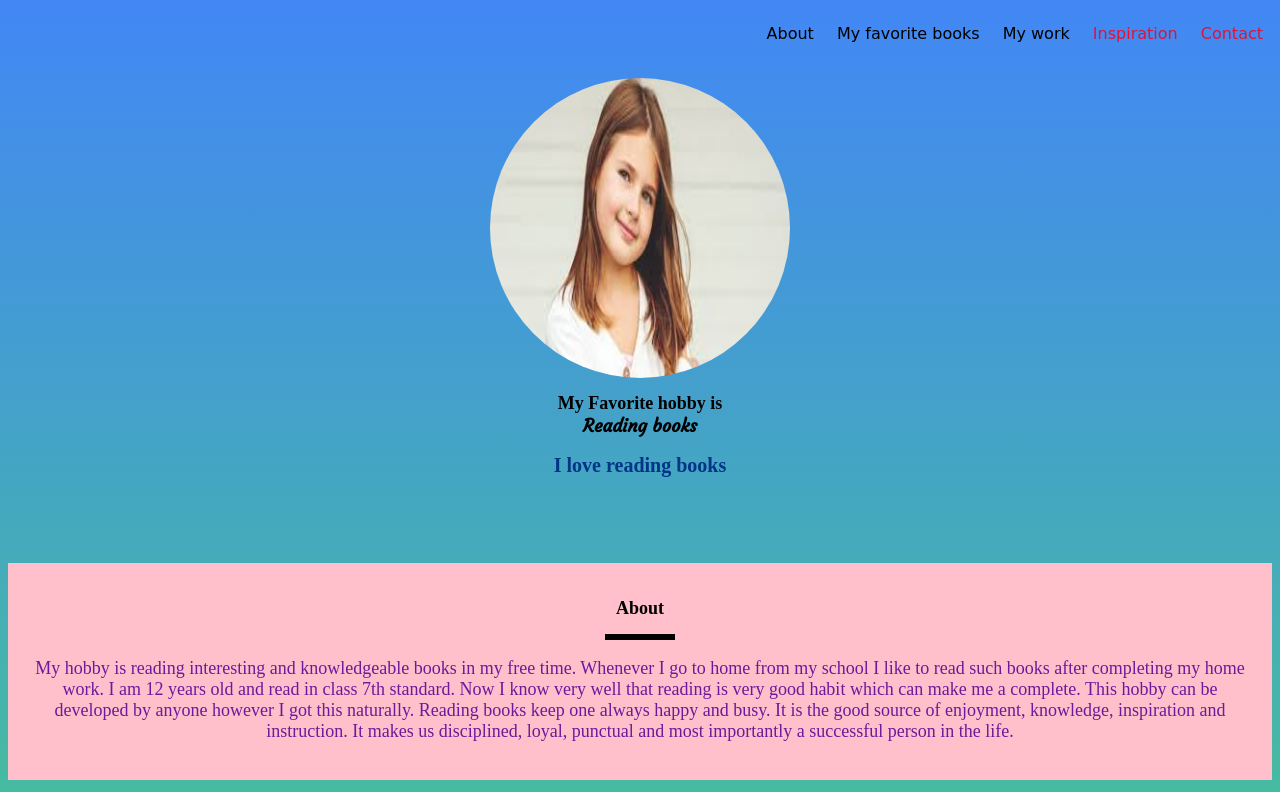
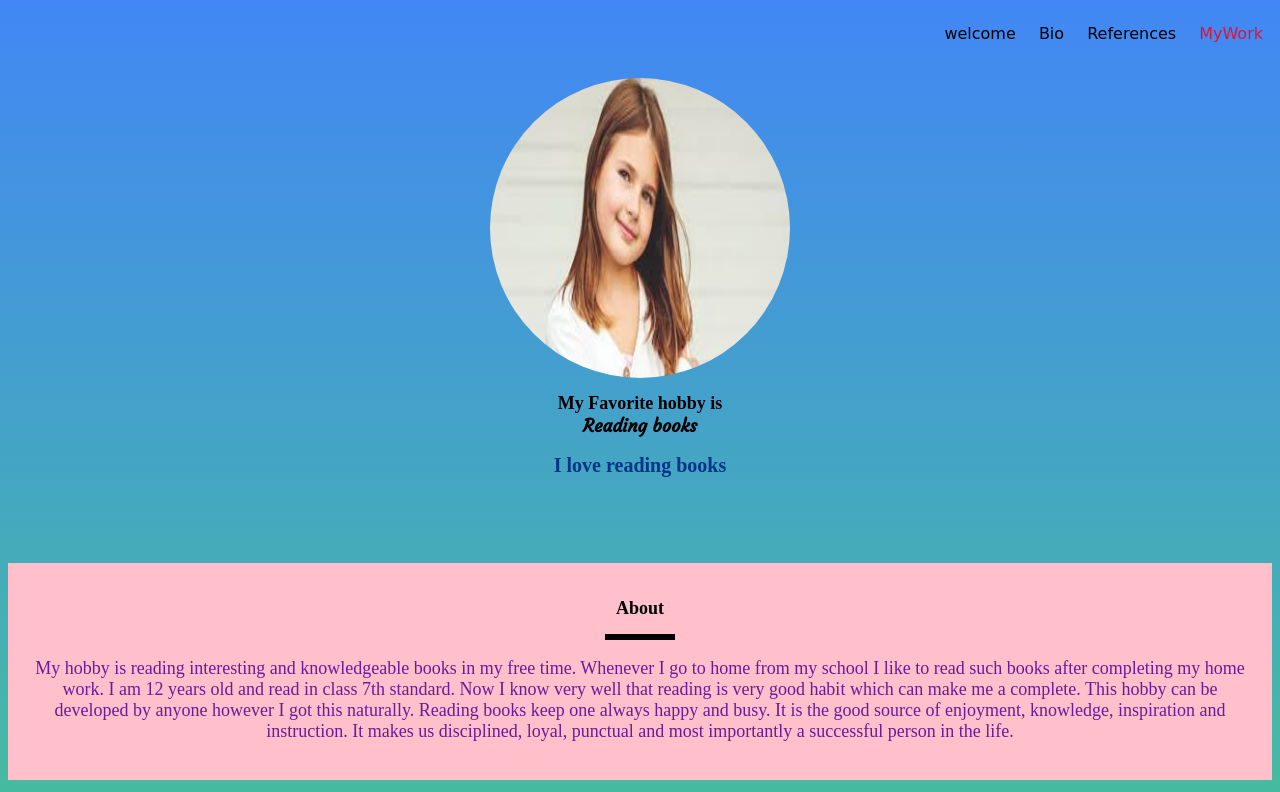
Before and after one commit to Laya-code/ADV-C59-MyFavorite-3, a plain HTML site: page index.html in a window 1280 px wide. Shown: the top 792 px of the page. Drawn offline with Linux system fonts and the light colour scheme.

Commit message:
Update index.html

```diff
--- a/index.html
+++ b/index.html
@@ -9,11 +9,10 @@
 <body>
     <!-- Link the sections with ID bio, References and Mywork below-->
     <ul class="menu">
-        <li class="link"><a href="References" >About</a></li>
-        <li class="link"><a href="References" >My favorite books</a></li>
-        <li class="link"><a href="References">My work</a></li>
-        <li class="link">Inspiration</li>
-        <li class="link">Contact</li>
+        <li class="link"><a href="References" >welcome</a></li>
+        <li class="link"><a href="References" >Bio</a></li>
+        <li class="link"><a href="References">References</a></li>
+        <li class="link">MyWork</li>
     </ul>
     <section id="welcome">
         <img src="kid.jpg">
```
